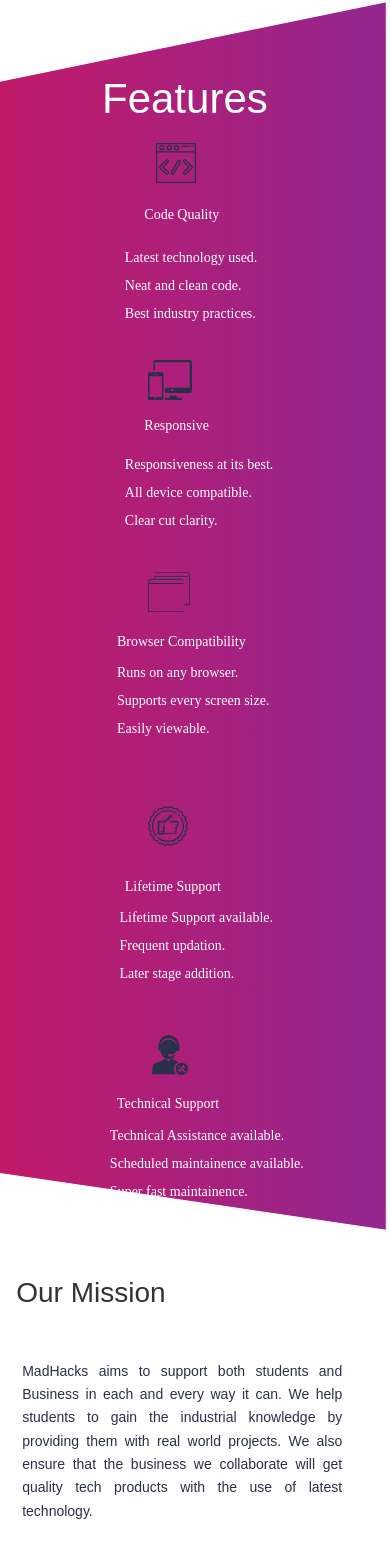
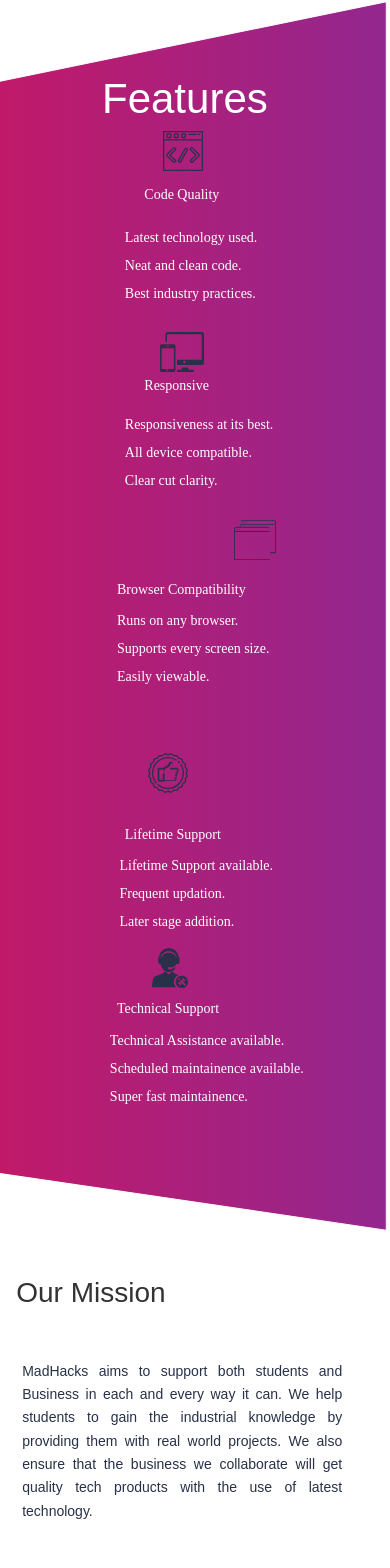
Before and after one commit to mad-hacks/madhacks-webapp, a Vue app: page /#/ in a window 390 px wide. Shown: the part 1555-3123 px from the top of the page. Built offline with nearby package versions, Linux system fonts and the light colour scheme; a web font is replaced by a local one.

Commit message:
Spacing errors fixed at 412px

```diff
--- a/src/assets/css/welcome.css
+++ b/src/assets/css/welcome.css
@@ -1646,6 +1646,9 @@
     .mhacks-top-header{
       width: 270px;
     }
+    .mhacks-mid-ft-text{
+      margin-top: 24%;
+    }
 }
 @media screen and (max-width: 413px){
   .mhacks-last-contact-input{
--- a/src/components/pageComponents/Welcome.vue
+++ b/src/components/pageComponents/Welcome.vue
@@ -302,7 +302,7 @@
     <div class="mhacks-team-section">
     <div class="row">
       <div class="col-xs-12 col-sm-12 col-md-12 col-lg-12">
-        <div class="mhacks-mid-team-header">The Team Behind</div>
+        <div class="mhacks-mid-team-header">The Team</div>
       </div>
     </div>
     <!-- End -->
--- a/src/components/pageComponents/mv_features.vue
+++ b/src/components/pageComponents/mv_features.vue
@@ -520,6 +520,18 @@
     }
 
 }
+@media screen and (max-width: 427px){
+    .resp_img{
+        margin-left: -9vw;
+    }
+    .bc_img{
+        margin-top: 36%;
+        margin-left: -9vw;
+    }
+    .tsupport_img{
+        margin-top: 3%;
+    }
+}
 @media screen and (max-width: 425px){
     .resp_img{
         margin-left: -8%;
@@ -527,8 +539,8 @@
 }
 @media screen and (max-width: 415px){
     .codeq_img{
-        margin-top: -201%;
-        margin-left: 40%;
+        margin-top: 34vw;
+        margin-left: -62vw;
     }
     .codeq_desc{
         margin-top: -93%;
@@ -539,8 +551,8 @@
         margin-top: -83%;
     }
     .resp_img{
-        margin-left: 38%;
-        margin-top: -102%;
+        margin-left: -9vw;
+        margin-top: 39vw;
     }
     .resp_desc{
         margin-left: 37%;
@@ -551,8 +563,8 @@
         margin-top: -35%;
     }
     .bc_img{
-        margin-left: 38%;
-        margin-top: -4%;
+        margin-left: -10%;
+        margin-top: 38%;
     }
     .bc_desc{
         margin-left: 30%;
@@ -575,9 +587,11 @@
     }
     .tsupport_desc{
         margin-left: 30%;
+        margin-top: 3%;
     }
     .tsupport_desc_list{
         margin-left: -28%;
+        margin-top: 10%;
     }
 }
 @media screen and (max-width: 386px){
@@ -626,8 +640,21 @@
         margin-left: -42%;
     }
     .resp_img{
-        margin-top: -98%;
+        margin-top: 40vw;
     }
+    .resp_desc{
+        margin-top: -35vw;
+    }
+    .resp_desc_list{
+        margin-top: -29vw;
+    }
+    .codeq_img{
+        margin-top: 40vw;
+    }
+    .codeq_desc{
+        margin-top: -85vw;
+    }
+
 }
 @media screen and (max-width: 321px){
     .tsupport_desc_list{
@@ -649,7 +676,7 @@
 }
 @media screen and (max-width: 305px){
     .codeq_img{
-        margin-top: -180%;
+        margin-top: 40vw;
     }
     .codeq_desc{
         margin-top: -84%;
@@ -658,7 +685,7 @@
         margin-top: -75%;
     }
     .resp_img{
-        margin-top: -73%;
+        margin-top: 43vw;
     }
     .resp_desc{
         margin-top: -29%;
@@ -667,7 +694,7 @@
         margin-top: -17%;
     }
     .bc_img{
-        margin-top: 9%;
+        margin-top: 53vw;
     }
     .bc_desc{
         margin-top: 9%;
```
